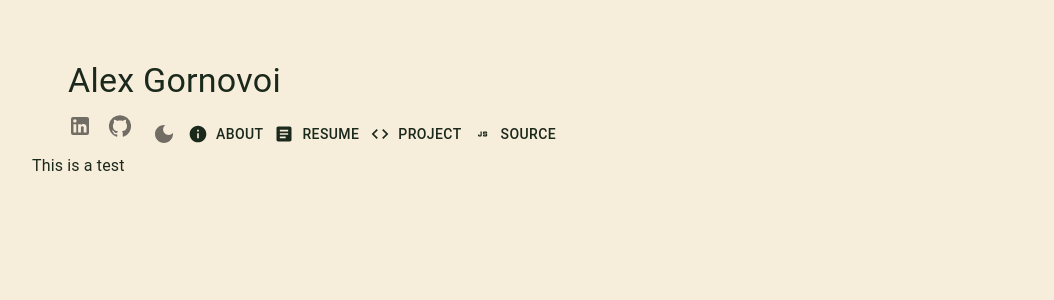
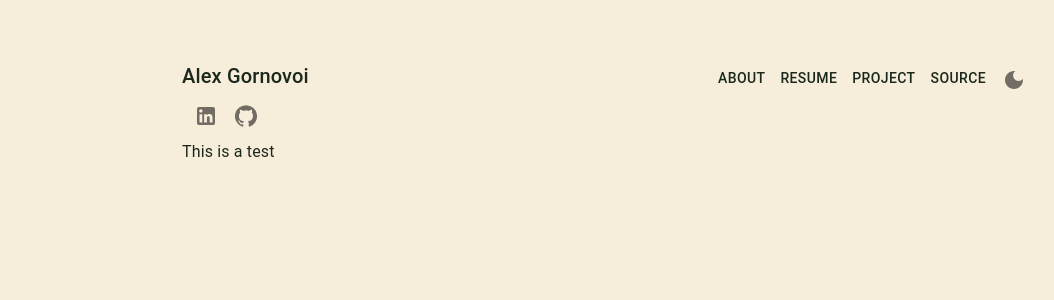
Before and after one commit to alexgornovoi/resume-website, a Next.js app: page / in a window 1280 px wide. Shown: the top 300 px of the page, without its empty margins (32-1086 px from the left). Built offline with nearby package versions, Linux system fonts and the light colour scheme.

Commit message:
menu bar updates

```diff
--- a/components/buttons.js
+++ b/components/buttons.js
@@ -1,13 +1,13 @@
 import TabButton from "./tabButton"
-import {React, useState} from "react"
-import { Code, Info, Javascript, Article, Menu as MenuIcon } from "@mui/icons-material"
+import { React, useState } from "react"
+import { Menu as MenuIcon } from "@mui/icons-material"
 import { ButtonGroup, IconButton, Menu, MenuItem } from "@mui/material"
 
 const values = [
-    { text: "About", icon: <Info />, href: "/", newWindow: false },
-    { text: "Resume", icon: <Article />, href: "/resume", newWindow: false },
-    { text: "Project", icon: <Code />, href: "/projects", newWindow: false },
-    { text: "Source", icon: <Javascript />, href: "https://github.com/alexgornovoi/resume-website", newWindow: true }
+    { text: "About", href: "/", newWindow: false },
+    { text: "Resume", href: "/resume", newWindow: false },
+    { text: "Project", href: "/projects", newWindow: false },
+    { text: "Source", href: "https://github.com/alexgornovoi/resume-website", newWindow: true }
 ]
 
 const buttonList = values.map(
@@ -16,7 +16,6 @@ const buttonList = values.map(
             <TabButton
                 key={value.text}
                 text={value.text}
-                icon={value.icon}
                 href={value.href}
                 newWindow={value.newWindow}
             />
@@ -43,8 +42,8 @@ const DropDownButtons = () => {
     };
 
     const menuButtons = buttonList.map((button) => {
-        return(
-            <MenuItem key = {button.key} onClick={handleClose}>
+        return (
+            <MenuItem key={button.key} onClick={handleClose}>
                 {button}
             </MenuItem>
         )
--- a/components/menuBar.js
+++ b/components/menuBar.js
@@ -1,27 +1,48 @@
-import { Box, Container, Typography } from "@mui/material";
+import { Box, Typography, Grid } from "@mui/material";
 import LightSwitch from "./themeSwtich";
 import SocialButton from "./iconButtons";
 import ButtonTypes from "./buttons";
 
 
-const MenuBar = ({mode, func, width}) => {
-    function getButtonType(width){
-        if(width > 600){ return <ButtonTypes.InlineButtons />}
-        else{return <ButtonTypes.DropDownButtons />}
+const MenuBar = ({ mode, func, width }) => {
+    function getButtonType(width) {
+        if (width > 740) {
+            return (
+                <Box
+                    display="flex"
+                    justifyContent="flex-end"
+                >
+                    <ButtonTypes.InlineButtons />
+                    <LightSwitch mode={mode} func={func} />
+                </Box>
+            )
+        } else {
+            return (
+                <Box
+                    display="flex"
+                    justifyContent="flex-end"
+                >
+                    <LightSwitch mode={mode} func={func} />
+                    <ButtonTypes.DropDownButtons />
+                </Box>
+            )
+        }
     }
 
-    return(
-        <Container alignContent={"center"}>
-            <Box
-                alignContent="center"
-                justifyContent="center"
-            >
-                <Typography variant="h4" sx={{pl:1.5}}>Alex Gornovoi</Typography>
-                <SocialButton />
-                <LightSwitch mode={mode} func={func}/>
-                {getButtonType(width)}
-            </Box>
-        </Container>
+    return (
+        <Box
+            display="flex"
+        >
+            <Grid container spacing={2}>
+                <Grid item xs>
+                    <Typography variant="h6">Alex Gornovoi</Typography>
+                    <SocialButton />
+                </Grid>
+                <Grid item xs>
+                    {getButtonType(width)}
+                </Grid>
+            </Grid>
+        </Box>
     )
 }
 
--- a/pages/_app.js
+++ b/pages/_app.js
@@ -34,7 +34,7 @@ function MyApp({ Component, pageProps }) {
         minHeight="100vh"
         minWidth="30vh"
       >
-        <Container maxWidth='lg'>
+        <Container maxWidth='md'>
         <Box
           minHeight="85vh"
         >
```
Lines whose indentation alone changed are shown as unchanged.
